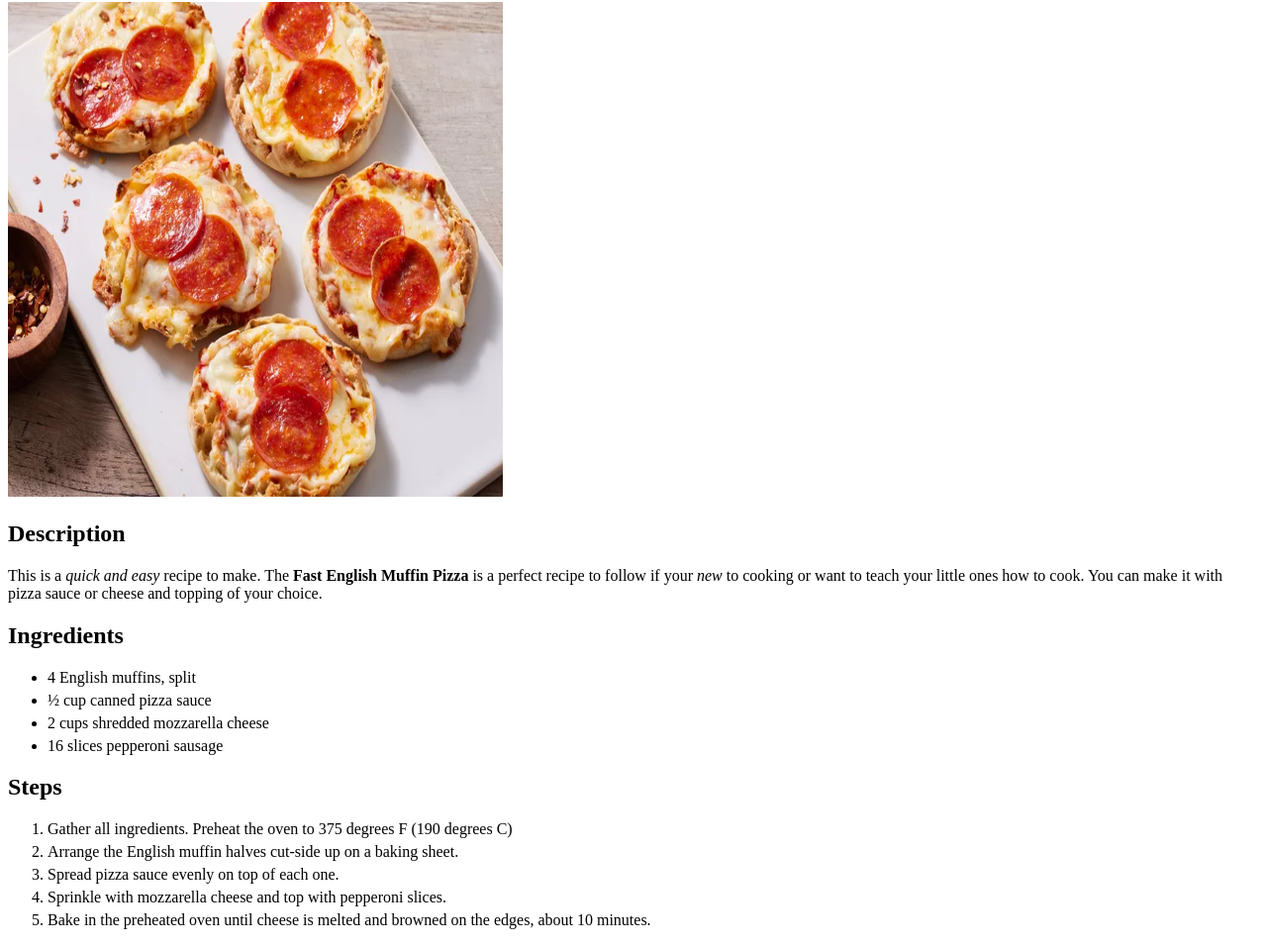
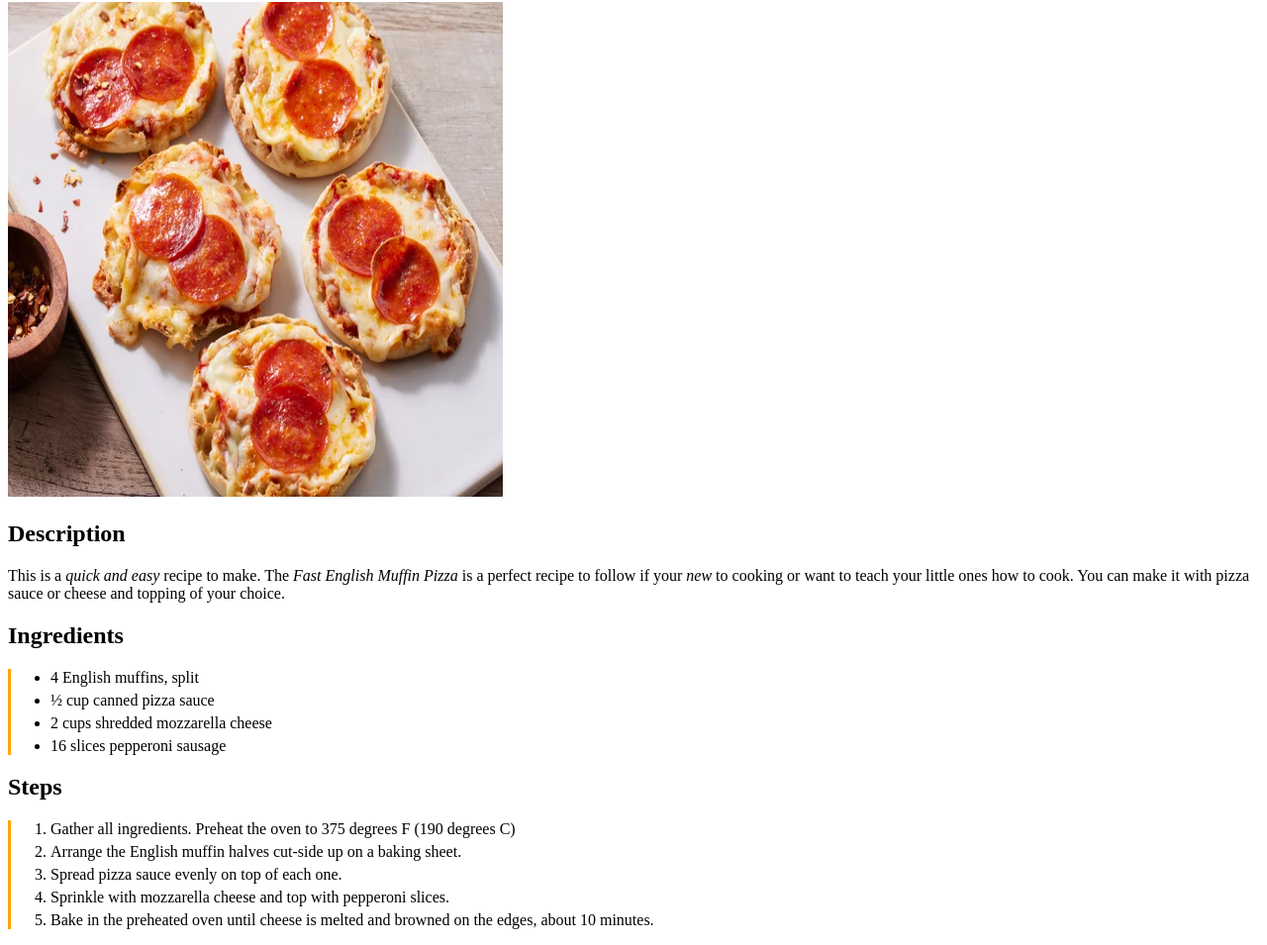
Before and after one commit to Josh-DK-git/odin-recipes, a plain HTML site: page recipes/muffin.html in a window 1280 px wide. Shown: the part 104-1059 px from the top of the page at 99% size. Drawn offline with Linux system fonts and the light colour scheme.

Commit message:
Gave the associated classes for the list
mOl - muffin ordered list
mUl - muffin un-ordered list

```diff
--- a/recipes/muffin.html
+++ b/recipes/muffin.html
@@ -16,21 +16,21 @@
         <img src="../images/muffin.png" alt="Fast English Muffin" height="500" width="500">
         <h2>Description</h2>
         <p>
-            This is a <em>quick and easy</em> recipe to make. The <strong>Fast English Muffin
-                Pizza</strong> is a perfect recipe
+            This is a <em>quick and easy</em> recipe to make. The <i>Fast English Muffin
+                Pizza</i> is a perfect recipe
             to follow if your <em>new</em> to cooking or want to teach your little ones how to cook. You can make it with
             pizza sauce or cheese and topping of your choice.
         </p>
         <!--Photo by  Dotdash Meredith Food Studios -->
         <h2>Ingredients</h2>
-        <ul>
+        <ul class="mUl">
             <li>4 English muffins, split</li>
             <li>½ cup canned pizza sauce</li>
             <li>2 cups shredded mozzarella cheese</li>
             <li>16 slices pepperoni sausage</li>
         </ul>
         <h2>Steps</h2>
-        <ol>
+        <ol class="mOl">
             <li>Gather all ingredients. Preheat the oven to 375 degrees F (190 degrees C)</li>
             <li>Arrange the English muffin halves cut-side up on a baking sheet.</li>
             <li>Spread pizza sauce evenly on top of each one.</li>
```
